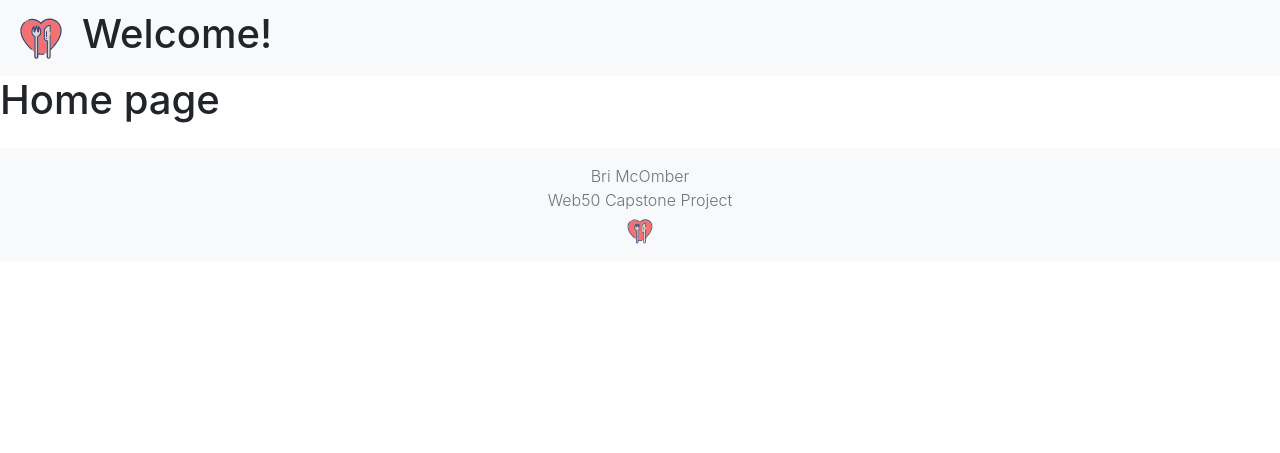
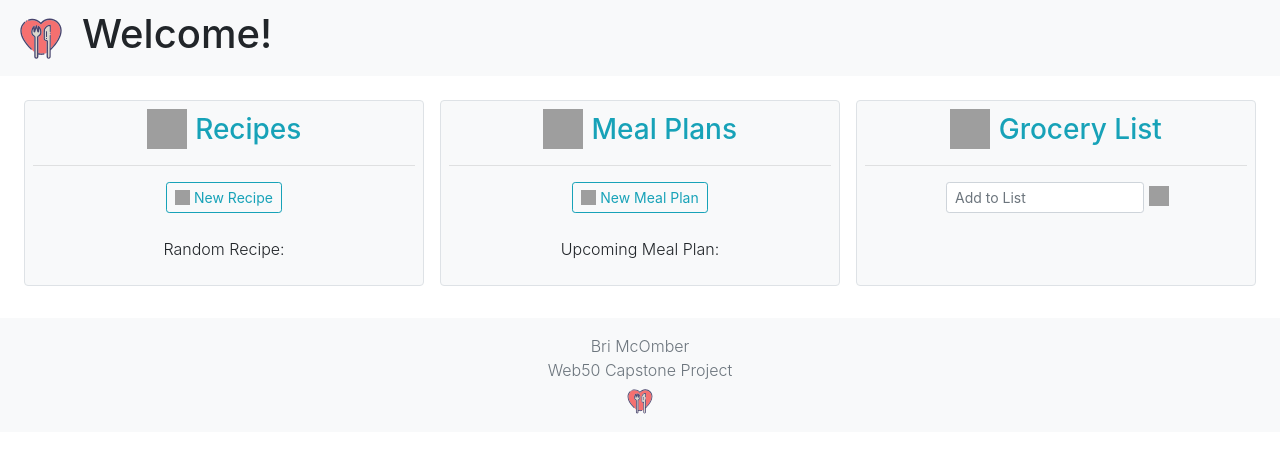
Before and after one commit to brimco/heroku-menu, a Django app: template menu/templates/menu/index.html in a window 1280 px wide. Shown: the top 453 px of the page. Run offline with Django 3.2, Linux system fonts and the light colour scheme; the template is opened without the code that fills it: most values are stand-ins (such as "Sample title", 1, 10 or a date in 2020); some libraries are stand-ins or nearby versions; grey boxes are pictures that could not be loaded.

Commit message:
Added rest of index

```diff
--- /dev/null
+++ b/menu/static/index.js
@@ -0,0 +1,226 @@
+function fillRandomRecipe(random_recipe_str) {
+    const str = random_recipe_str.replace(/&quot;/g, '"');
+
+    let random_recipe;
+    if (random_recipe_str == 'None') {
+        random_recipe = null;
+    } else{
+        random_recipe = JSON.parse(str);
+    }
+
+    const container = document.querySelector('#randomRecipe');
+
+    if (random_recipe) {
+        // title
+        const title = document.createElement('a');
+        title.innerText = random_recipe.name;
+        title.href = '/recipes/'.concat(random_recipe.id);
+        title.classList = 'text-info h4 p-2 header-font'
+        container.appendChild(title);
+
+        // prep time
+        if (random_recipe.prep_time) {
+            const prep = document.createElement('p');
+            prep.innerText = 'Prep Time: '.concat(random_recipe.prep_time, ' minutes');
+            prep.classList = 'p-0 m-0 font-weight-light';
+            container.appendChild(prep);
+        }
+
+        // cook time
+        if (random_recipe.cook_time) {
+            const cook = document.createElement('p');
+            cook.innerText = 'Cook Time: '.concat(random_recipe.cook_time, ' minutes');
+            cook.classList = 'p-0 m-0 font-weight-light';
+            container.appendChild(cook);
+        }
+
+        // servings
+        if (random_recipe.servings) {
+            const servings = document.createElement('p');
+            servings.innerText = 'Servings: '.concat(random_recipe.servings);
+            servings.classList = 'p-0 m-0 font-weight-light';
+            container.appendChild(servings);
+        }
+
+        //source
+        if (random_recipe.source) {
+            const source = document.createElement('p');
+            source.innerText = 'Source: '.concat(random_recipe.source);
+            source.classList = 'p-0 m-0 font-weight-light';
+            container.appendChild(source);
+        }
+
+        // ingredients
+        const ingredients_label = document.createElement('h6');
+        ingredients_label.innerText = 'Ingredients';
+        ingredients_label.classList = 'mt-3'
+        container.appendChild(ingredients_label);
+
+        let ingredient;
+        for (let i of random_recipe.ingredients) {
+            ingredient = document.createElement('p');
+            ingredient.innerText = i.string;
+            ingredient.classList = 'font-weight-light m-0'
+            container.appendChild(ingredient);
+        }
+
+        // steps
+        if (random_recipe.steps.length > 0) {
+            const steps_label = document.createElement('h6');
+            steps_label.innerText = 'Steps';
+            steps_label.classList = 'mt-3'
+            container.appendChild(steps_label);
+        }
+
+        let step;
+        let count = 1;
+        for (let s of random_recipe.steps) {
+            step = document.createElement('p');
+            step.innerText = ''.concat(count, '. ', s);
+            step.classList = 'font-weight-light m-0';
+            container.appendChild(step);
+            count++;
+        }
+    } else {
+        const label = document.createElement('h6');
+        label.innerText = 'No Recipes';
+        label.classList = 'mt-3'
+        container.appendChild(label);
+    }
+}
+
+function fillUpcomingMealPlan(meal_plan_str) {
+    const str = meal_plan_str.replace(/&quot;/g, '"');
+
+    let meal_plan;
+    if (str == 'None') {
+        meal_plan = null
+    } else {
+        meal_plan = JSON.parse(str);
+    }
+    const container = document.querySelector('#upcomingMealPlan');
+
+    if (meal_plan) {
+        // date
+        const date = document.createElement('a');
+        date.innerText = meal_plan.date;
+        date.href = '/mealplans/'.concat(meal_plan.id);
+        date.classList = 'text-info h4 p-2 header-font'
+        container.appendChild(date);
+
+        // recipes
+        const recipes_label = document.createElement('h6');
+        recipes_label.innerText = 'Recipes';
+        recipes_label.classList = 'mt-3'
+        container.appendChild(recipes_label);
+
+        let recipe;
+        for (let r of meal_plan.recipes) {
+            recipe = document.createElement('a');
+            recipe.innerText = r.name;
+            recipe.href = 'recipes/'.concat(r.id);
+            recipe.classList = 'text-weight-light m-0 d-block text-info';
+            container.appendChild(recipe);
+        }
+
+        // notes
+        if (meal_plan.notes.length > 0) {
+            const notes_label = document.createElement('h6');
+            notes_label.innerText = 'Notes';
+            notes_label.classList = 'mt-3'
+            container.appendChild(notes_label);
+
+            const notes = document.createElement('p');
+            notes.innerText = meal_plan.notes;
+            notes.classList = 'font-weight-light m-0'
+            container.appendChild(notes);
+        }
+    } else {
+        const label = document.createElement('h6');
+        label.innerText = 'No Upcoming Meal Plans';
+        label.classList = 'mt-3'
+        container.appendChild(label);
+    }
+}
+
+function addToGroceryList() {
+    const add_field = $('#to_add')
+    const new_item = add_field.val();
+    if (new_item == '') {
+        return false;
+    }
+
+    // send to database
+    fetch(`/groceries`, {
+        method: 'PUT',
+        body: JSON.stringify({
+            name: new_item,
+            on_grocery_list: true
+        })
+    })
+    .then(response => response.json())
+    .then(json => {
+        const category = json['category'];
+
+        // set confirmation
+        const confirm = $('#confirmAdd');
+        if (json['was_added']) {
+            confirm.text(`✓ ${new_item} was added to the list`)
+        } else {
+            confirm.text(`✓ ${new_item} is already on the list`)
+        }
+        confirm.addClass('rounded m-2 p-1')
+        confirm.css('backgroundColor', "#c3f2c9")
+
+        // if added, fix number in summary
+        if (was_added) {
+            let to_fix = document.querySelector(`#${category}`);
+            if (to_fix == null) {
+                to_fix = document.createElement('p');
+                to_fix.innerText = category.concat(': 0')
+                to_fix.classList = 'font-weight-light m-0'
+                to_fix.id = category;
+                document.querySelector('#categories').appendChild(to_fix);
+            }
+
+            const current_val = to_fix.innerText.slice(category.length + 2);
+            to_fix.innerText = category.concat(': ', parseInt(current_val) + 1);
+        }
+    });
+
+    // reset field
+    add_field.val('')
+
+    return false;
+}
+
+function fillCategories(categories_str) {
+    const str = categories_str.replace(/&#x27;/g, '"');
+    const categories = JSON.parse(str);
+
+    const container = document.querySelector('#categories')
+
+    // label
+    const categories_label = document.createElement('h6');
+    categories_label.innerText = 'Grocery List Summary';
+        categories_label.classList = 'mt-3'
+        container.appendChild(categories_label);
+
+    let added_something = false;
+    let category;
+    for (let c in categories) {
+        category = document.createElement('p');
+        category.innerText = c.concat(': ', categories[c])
+        category.classList = 'font-weight-light m-0'
+        category.id = c;
+        container.appendChild(category)
+        added_something = true;
+    }
+
+    if (!(added_something)) {
+        const label = document.createElement('h6');
+        label.innerText = 'Nothing on the Grocery List';
+        label.classList = 'mt-3'
+        container.appendChild(label);
+    }
+}
--- a/menu/templates/menu/index.html
+++ b/menu/templates/menu/index.html
@@ -1,6 +1,74 @@
 {% extends 'menu/layout.html' %}
 {% load static %}
 
+{% block script %}
+    <script src='{% static "index.js" %}' type='text/babel'></script>
+{% endblock %}
+
 {% block body %}
-    <h1>Home page</h1>
+<div class="row m-3">
+    <div class="col-md container text-center rounded border bg-light m-2 p-2">
+        <a href='{% url "menu:recipes" %}' class="text-info h2">
+            <img src='{% static "/images/book.svg" %}' height="40" width="40" style="vertical-align: top">
+            <h3 class="d-inline">Recipes</h3>
+        </a>
+        <hr>
+        <a href='{% url "menu:newrecipe" %}' class='btn btn-outline-info btn-sm'>
+            <img src='{% static "/images/add.svg" %}' height="15" width="15" style="vertical-align: -2px" class='p-0 m-0'>
+            <span>New Recipe</span>
+        </a>
+
+        <p class="font-weight-light pt-4">Random Recipe:</p>
+        <div id='randomRecipe'></div>
+        <script type='text/babel'>
+            fillRandomRecipe('{{ random_recipe }}');
+        </script>
+    </div>
+
+    <div class="col-md container text-center rounded border bg-light m-2 p-2">
+        <a href='{% url "menu:mealplans" %}' class="text-info h2">
+            <img src='{% static "/images/calendar.svg" %}' height="40" width="40" style="vertical-align: top">
+            <h3 class="d-inline">Meal Plans</h3>
+        </a>
+        <hr>
+        <a href='{% url "menu:new_meal_plan" %}' class='btn btn-outline-info btn-sm'>
+            <img src='{% static "/images/add.svg" %}' height="15" width="15" style="vertical-align: -2px" class='p-0 m-0'>
+            <span>New Meal Plan</span>
+        </a>
+
+        <p class="font-weight-light pt-4">Upcoming Meal Plan:</p>
+        <div id='upcomingMealPlan'></div>
+        <script type='text/babel'>
+            fillUpcomingMealPlan('{{ upcoming_meal_plan }}');
+        </script>
+    </div>
+
+    <div class="col-md container text-center rounded border bg-light m-2 p-2">
+        <a href='{% url "menu:groceries" %}' class="text-info h2">
+            <img src='{% static "/images/list.svg" %}' height="40" width="40" style="vertical-align: top">
+            <h3 class="d-inline">Grocery List</h3>
+        </a>
+        <hr>
+        <form className="form-inline" onsubmit='return addToGroceryList()'>
+            <div class="row pb-2">
+                <div class="col"></div>
+                <div class="col-6 px-1" >
+                    <input class="form-control form-control-sm " type="search" placeholder="Add to List" id='to_add'}></input>
+                </div>
+                <div class="col-auto p-0 m-0">
+                    <button type="submit" class='btn btn-link m-0 p-0'>
+                        <img src='{% static "/images/add.svg" %}' height="20" width="20" style="vertical-align: -4px" class='p-0 m-0'>
+                    </button>
+                </div>
+                <div class="col"></div>
+            </div>
+        </form>
+        <div id='confirmAdd'></div>
+        <div id='categories'></div>
+        <script type='text/babel'>
+            fillCategories('{{ grocery_categories }}');
+        </script>
+    </div>
+</div>
+
 {% endblock %}
```
